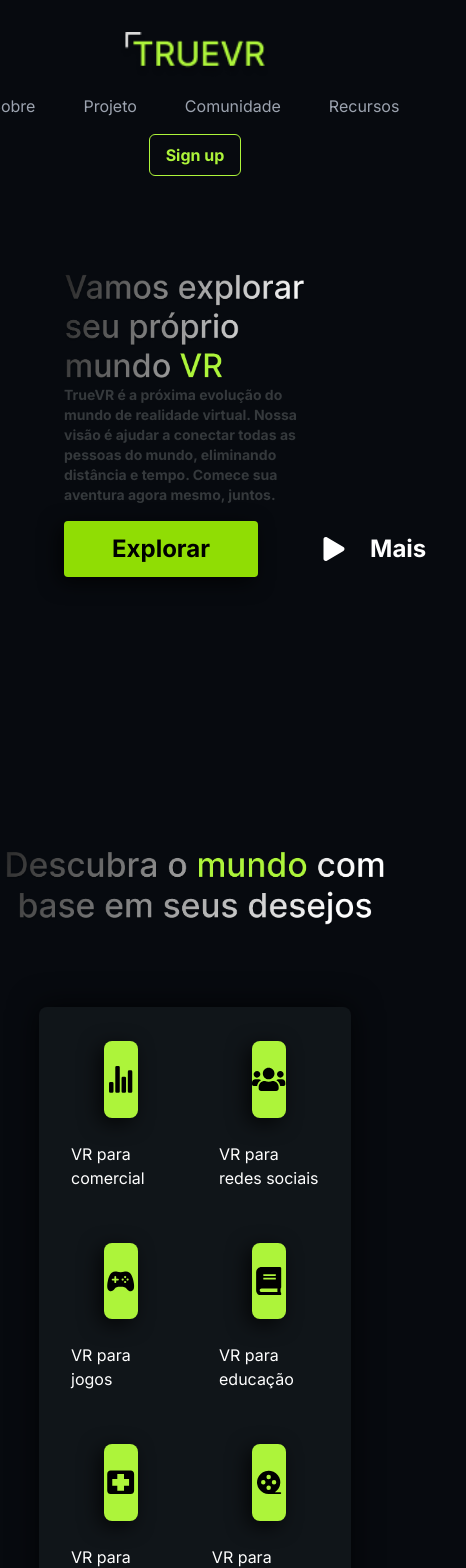
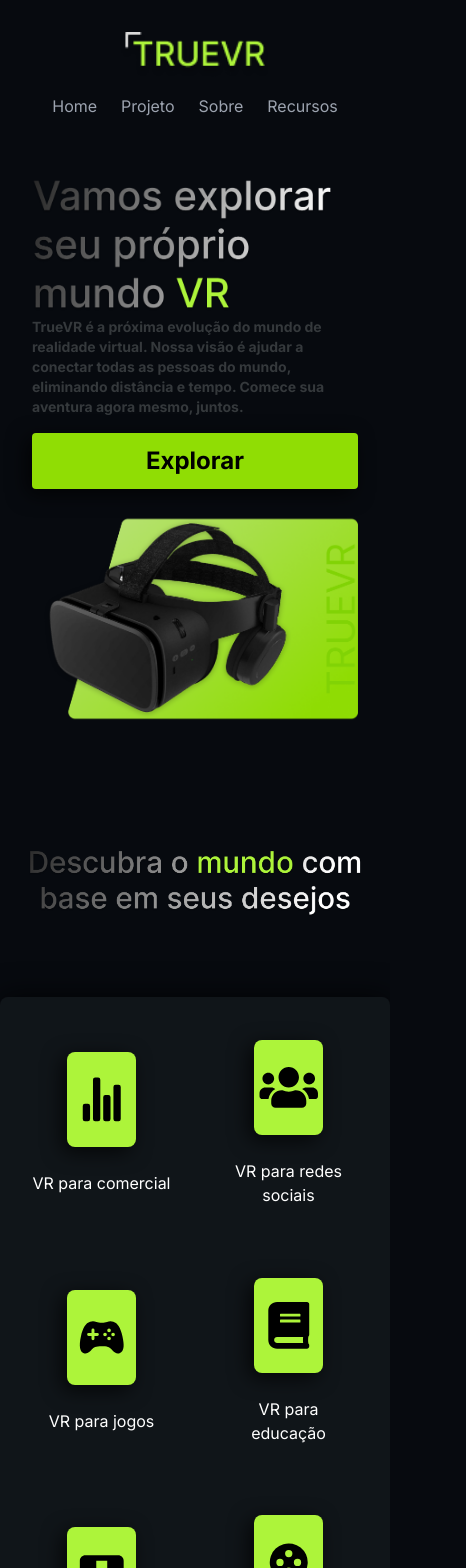
Before and after one commit to VictorBravim/TrueVR, a Next.js app: page / in a window 390 px wide. Shown: the top 1568 px of the page, 466 px wide, since content can reach past the window. Built offline with nearby package versions, Linux system fonts and the light colour scheme.

Commit message:
Mudança

```diff
--- a/src/components/Card.tsx
+++ b/src/components/Card.tsx
@@ -9,40 +9,40 @@ import { MdBusinessCenter } from "react-icons/md";
 
 export default function Card() {
     return (
-        <div className="flex flex-col justify-center items-center h-full">
-            <Image src={text2} alt="Logo" width={800} height={32} className="top-0 mb-20" />
-            <div className="w-4/5 md:w-2/2 bg-blue-custom p-4 rounded-lg sw">
-                <div className="grid grid-cols-2 md:grid-cols-4 gap-4 text-white">
+        <div id="projeto" className="w-full flex flex-col justify-center items-center h-full">
+            <Image src={text2} alt="Logo" width={800} height={32} className="top-0 mb-20 px-6 lg:px-0" />
+            <div className="sm:w-4/5 lg:w-2/2 bg-blue-custom p-4 rounded-lg sw">
+                <div className="grid grid-cols-2 md:grid-cols-4 gap-4 text-white text-center">
                     <div className="bg-none p-4 rounded-lg flex flex-col justify-center items-center">
-                        <IoStatsChart className="w-1/3 h-1/2 bg-green-custom text-black rounded-lg py-6 mb-6 swv"/>
+                        <IoStatsChart className="w-1/2 lg:w-1/3 h-1/2 bg-green-custom text-black rounded-lg py-6 mb-6 swv"/>
                         <p>VR para comercial</p>
                     </div>
                     <div className="bg-none p-4 rounded-lg flex flex-col justify-center items-center">
-                        <FaUsers className="w-1/3 h-1/2 bg-green-custom text-black rounded-lg py-6 mb-6 swv"/>
+                        <FaUsers className="w-1/2 lg:w-1/3 h-1/2 bg-green-custom text-black rounded-lg py-6 mb-6 swv"/>
                         <p>VR para redes sociais</p>
                     </div>
                     <div className="bg-none p-4 rounded-lg flex flex-col justify-center items-center">
-                        <IoGameController className="w-1/3 h-1/2 bg-green-custom text-black rounded-lg py-6 mb-6 swv"/>
+                        <IoGameController className="w-1/2 lg:w-1/3 h-1/2 bg-green-custom text-black rounded-lg py-6 mb-6 swv"/>
                         <p>VR para jogos</p>
                     </div>
                     <div className="bg-none p-4 rounded-lg flex flex-col justify-center items-center">
-                        <FaBook className="w-1/3 h-1/2 bg-green-custom text-black rounded-lg py-6 mb-6 swv"/>
+                        <FaBook className="w-1/2 lg:w-1/3 h-1/2 bg-green-custom text-black rounded-lg py-6 mb-6 swv"/>
                         <p>VR para educação</p>
                     </div>
                     <div className="bg-none p-4 rounded-lg flex flex-col justify-center items-center">
-                        <GiMedicalPack className="w-1/3 h-1/2 bg-green-custom text-black rounded-lg py-6 mb-6 swv"/>
+                        <GiMedicalPack className="w-1/2 lg:w-1/3 h-1/2 bg-green-custom text-black rounded-lg py-6 mb-6 swv"/>
                         <p>VR para medicina</p>
                     </div>
                     <div className="bg-none p-4 rounded-lg flex flex-col justify-center items-center">
-                        <PiFilmReelFill className="w-1/3 h-1/2 bg-green-custom text-black rounded-lg py-6 mb-6 swv"/>
+                        <PiFilmReelFill className="w-1/2 lg:w-1/3 h-1/2 bg-green-custom text-black rounded-lg py-6 mb-6 swv"/>
                         <p>VR para entretenimento</p>
                     </div>
                     <div className="bg-none p-4 rounded-lg flex flex-col justify-center items-center">
-                        <MdBusinessCenter className="w-1/3 h-1/2 bg-green-custom text-black rounded-lg py-6 mb-6 swv"/>
+                        <MdBusinessCenter className="w-1/2 lg:w-1/3 h-1/2 bg-green-custom text-black rounded-lg py-6 mb-6 swv"/>
                         <p>VR para negócios</p>
                     </div>
                     <div className="bg-none p-4 rounded-lg flex flex-col justify-center items-center">
-                        <FaPalette className="w-1/3 h-1/2 bg-green-custom text-black rounded-lg py-6 mb-6 swv"/>
+                        <FaPalette className="w-1/2 lg:w-1/3 h-1/2 bg-green-custom text-black rounded-lg py-6 mb-6 swv"/>
                         <p>VR para arte</p>
                     </div>
                 </div>
--- a/src/components/Content.tsx
+++ b/src/components/Content.tsx
@@ -5,9 +5,9 @@ import banner2 from '@/assets/banner2.png'
 
 export default function Content() {
     return (
-        <div className="block h-screen flex items-center justify-center px-10">
+        <div id="sobre" className="block h-screen flex flex-col lg:flex-row items-center justify-center px-8 lg:px-10">
             <div className="w-none lg:w-1/2">
-                <Image src={banner2} alt="Texto" width={1000} height={32} />
+                <Image src={banner2} alt="Texto" width={1000} height={32} className="mb-6 lg:mb-0"/>
             </div>
             <div className="relative z-10 text-white w-full lg:w-1/3">
                 <div className="text-left mb-4">
--- a/src/components/Footer.tsx
+++ b/src/components/Footer.tsx
@@ -9,7 +9,7 @@ export default function Footer() {
                 <div className="flex items-center mb-2 lg:mb-0">
                 <Image src={logo} alt="Logo" width={120} height={32} />
                 </div>
-                <div className="md:flex space-x-12 mt-4 md:mt-0">
+                <div className="md:flex space-x-6 lg:space-x-12 mt-4 md:mt-0">
                     <a className="text-gray-400 text-base md:text-lg">Sobre</a>
                     <a className="text-gray-400 text-base md:text-lg">Projeto</a>
                     <a className="text-gray-400 text-base md:text-lg">Comunidade</a>
--- a/src/components/Hero.tsx
+++ b/src/components/Hero.tsx
@@ -6,23 +6,23 @@ import { FaPlay } from "react-icons/fa";
 
 export default function Hero() {
     return (
-        <div className="block h-screen flex items-center justify-center px-16">
+        <div id="home" className="block h-screen flex flex-col lg:flex-row items-center justify-center px-8 lg:px-16 lg:pt-0 pt-12">
             <div className="relative z-10 text-white w-full lg:w-1/3">
                 <div className="text-left mb-4">
                     <Image src={text} alt="Texto" width={600} height={32} />
                     <p className="text-sm md:text-xl text-gray-custom font-bold mb-4 pr-0 lg:pr-20">TrueVR é a próxima evolução do mundo de realidade virtual. Nossa visão é ajudar a conectar todas as pessoas do mundo, eliminando distância e tempo. Comece sua aventura agora mesmo, juntos.</p>
                 </div>
-                <div className="flex flex-row gap-6">
-                    <button className="bg-green-neon text-black text-2xl font-bold py-3 px-12 rounded swv">
+                <div className="flex flex-col lg:flex-row gap-6">
+                    <button className="bg-green-neon text-black text-2xl font-bold py-3 mb-6 lg:mb-0 px-12 rounded swv">
                         Explorar
                     </button>
-                    <button className="bg-none flex flex-row items-center text-white text-2xl font-bold py-3 px-10 rounded">
+                    <button className="bg-none hidden lg:block flex flex-row items-center text-white text-2xl font-bold py-3 px-10 rounded">
                         <FaPlay className="mr-6"/>
                         Mais
                     </button>
                 </div>
             </div>
-            <div className="w-none lg:w-1/2">
+            <div className="w-full lg:w-1/2">
                 <Image src={banner1} alt="Texto" width={1200} height={32} />
             </div>
         </div>
--- a/src/components/Nav.tsx
+++ b/src/components/Nav.tsx
@@ -1,21 +1,39 @@
 // Nav.tsx
+'use client'
+import { useState } from 'react';
 import Image from "next/image";
 import logo from '@/assets/logo.png'
 
 export default function Nav() {
+    const [menuOpen, setMenuOpen] = useState(false);
+
+    const toggleMenu = () => {
+        setMenuOpen(!menuOpen);
+    };
+
+    const scrollToSection = (id: string) => {
+        const section = document.getElementById(id);
+        if (section) {
+            section.scrollIntoView({ behavior: "smooth" });
+        }
+        if (menuOpen) {
+            setMenuOpen(false);
+        }
+    };
+
     return (
-        <nav className="bg-transparent p-8 absolute w-full z-20">
+        <nav className="bg-transparent lg:bg-background p-8 fixed w-full z-20">
             <div className="container mx-auto flex flex-col md:flex-row items-center justify-between">
                 <div className="flex items-center ml-0 lg:ml-8">
                     <Image src={logo} alt="Logo" width={150} height={32} />
                 </div>
-                <div className="md:flex space-x-12 mt-4 md:mt-0">
-                    <a className="text-gray-400 text-base md:text-lg">Sobre</a>
-                    <a className="text-gray-400 text-base md:text-lg">Projeto</a>
-                    <a className="text-gray-400 text-base md:text-lg">Comunidade</a>
-                    <a className="text-gray-400 text-base md:text-lg">Recursos</a>
+                <div className="md:flex space-x-6 lg:space-x-12 mt-4 md:mt-0">
+                    <button className="text-gray-400 text-base md:text-lg" onClick={() => scrollToSection('home')}>Home</button>
+                    <button className="text-gray-400 text-base md:text-lg" onClick={() => scrollToSection('projeto')}>Projeto</button>
+                    <button className="text-gray-400 text-base md:text-lg" onClick={() => scrollToSection('sobre')}>Sobre</button>
+                    <button className="text-gray-400 text-base md:text-lg" onClick={() => scrollToSection('recursos')}>Recursos</button>
                 </div>
-                <button className="bg-none border border-green-custom text-green-custom rounded-md text-base md:text-lg font-bold py-2 px-4 mt-4 md:mt-0 mr-0 lg:mr-8">
+                <button className="bg-none hidden lg:block border border-green-custom text-green-custom rounded-md text-base md:text-lg font-bold py-2 px-4 mt-4 md:mt-0 mr-0 lg:mr-8">
                     Sign up
                 </button>
             </div>
--- a/src/components/box.tsx
+++ b/src/components/box.tsx
@@ -2,11 +2,11 @@
 
 export default function Box() {
     return (
-        <div className="flex flex-col justify-center items-center h-full mb-24">
-            <div className="w-4/5 md:w-2/2 bg-green-neon p-24 rounded-lg sw">
+        <div id="recursos" className="flex flex-col justify-center items-center h-full mb-24">
+            <div className="sm:w-4/5 lg:w-2/2 bg-green-neon p-12 lg:p-24 rounded-lg sw text-center">
                 <div className="flex flex-col justify-center items-center text-white">
                     <h1 className="text-black text-5xl mb-2 font-bold">Comece com TrueVR</h1>
-                    <p className="w-1/2 text-lg text-center mb-4">Assine para receber ofertas interessantes de arte e obtenha a melhor tecnologia para suas diversas atividades.</p>
+                    <p className="w-1/1 lg:w-1/2 text-lg text-center mb-4">Assine para receber ofertas interessantes de arte e obtenha a melhor tecnologia para suas diversas atividades.</p>
                     <button className="bg-black text-white text-xl font-bold py-3 px-12 rounded swv">
                         Começar
                     </button>
--- a/tailwind.config.ts
+++ b/tailwind.config.ts
@@ -13,6 +13,7 @@ const config: Config = {
         "green-neon": "#90DD04",
         "gray-custom": "#35393C",
         "blue-custom": "#101519",
+        "background": "#070A0F",
       }
     },
   },
```
